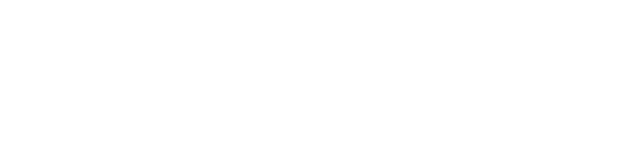
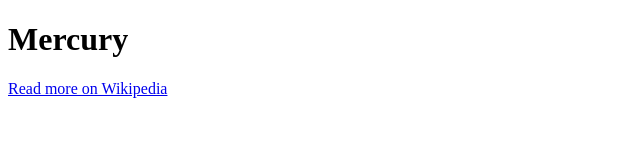
Before and after one commit to bryantconrad/solar-system-exercise, a plain HTML site: page mercury/index.html in a window 1280 px wide. Shown: the whole page, without its empty margins (0-640 px from the left). Drawn offline with Linux system fonts and the light colour scheme.

Commit message:
Update index.html

```diff
--- a/mercury/index.html
+++ b/mercury/index.html
@@ -1,12 +1,18 @@
 <!DOCTYPE html>
 <html lang="en">
+
 <head>
     <meta charset="UTF-8">
     <meta http-equiv="X-UA-Compatible" content="IE=edge">
     <meta name="viewport" content="width=device-width, initial-scale=1.0">
-    <title>Document</title>
+    <title>Mercury</title>
 </head>
+
 <body>
+    <h1>Mercury</h1>
+    <a href="https://en.wikipedia.org/wiki/Mercury">Read
+        more on
+        Wikipedia</a>
+</body>
 
-</body>
 </html>
```
